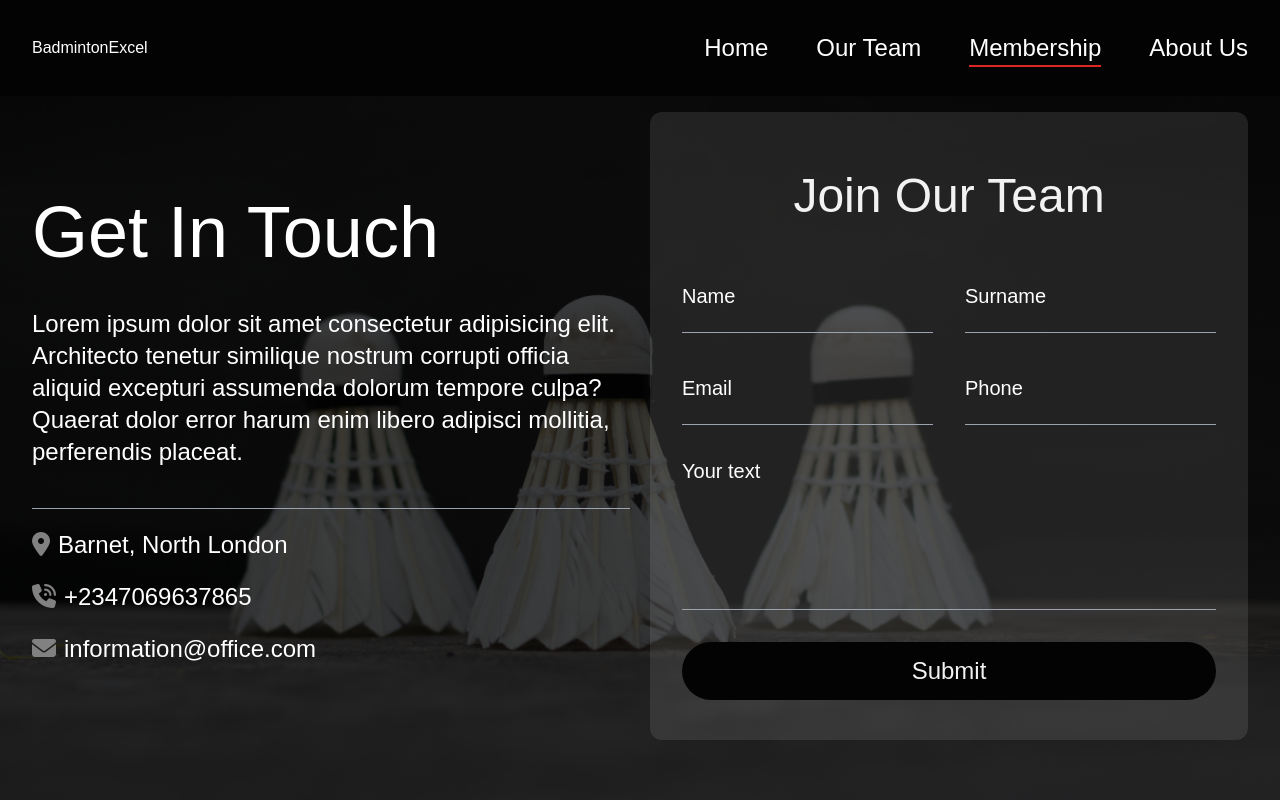
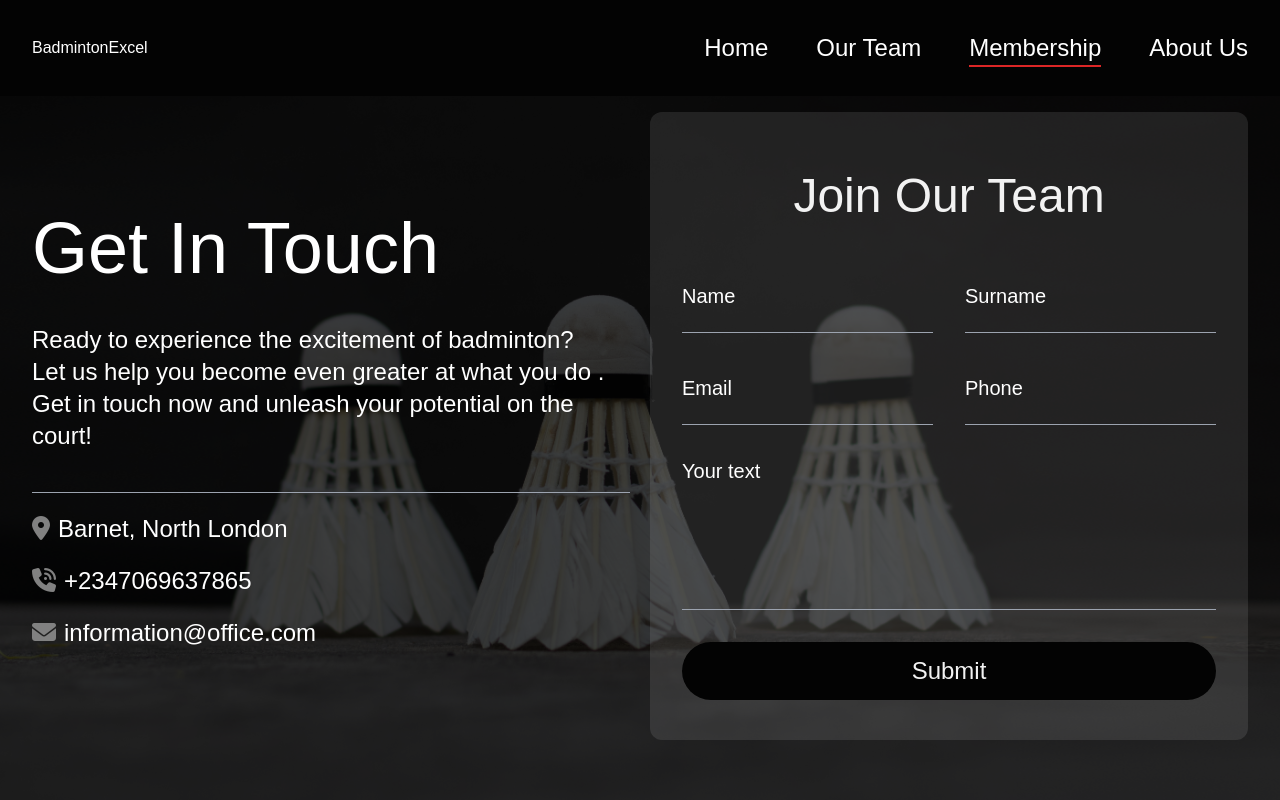
Before and after one commit to fola4/excel, a React (Vite) app: page /membership in a window 1280 px wide. Shown: the top 800 px of the page. Built offline with nearby package versions, Linux system fonts and the light colour scheme; a web font is replaced by a local one.

Commit message:
update get in touch content

```diff
--- a/src/pages/Membership.jsx
+++ b/src/pages/Membership.jsx
@@ -13,10 +13,7 @@ function Membership() {
               Get In Touch
             </h2>
             <p className="border-b border-gray-400 py-10 text-2xl font-thin">
-              Lorem ipsum dolor sit amet consectetur adipisicing elit.
-              Architecto tenetur similique nostrum corrupti officia aliquid
-              excepturi assumenda dolorum tempore culpa? Quaerat dolor error
-              harum enim libero adipisci mollitia, perferendis placeat.
+            Ready to experience the excitement of badminton?<br></br>Let us help you become even greater at what you do . Get in touch now and unleash your potential on the court!
             </p>
 
             <div className="mt-5 flex flex-col gap-y-5 text-2xl">
```
